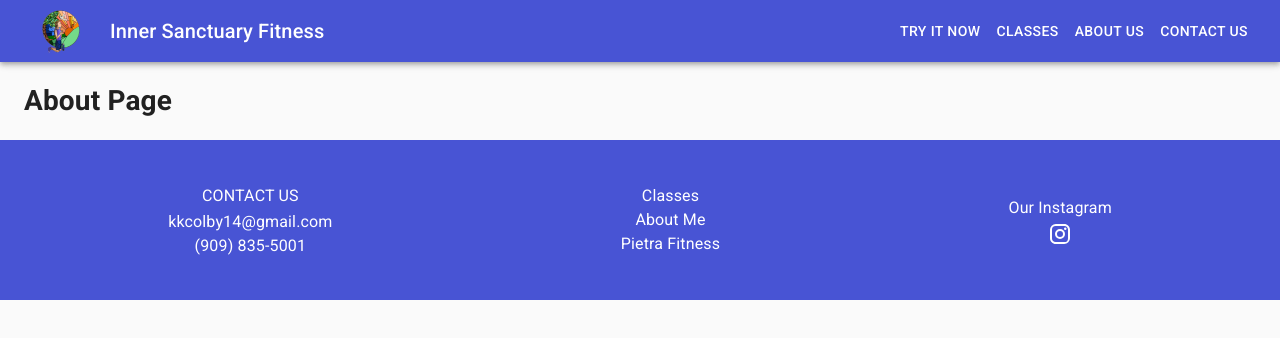
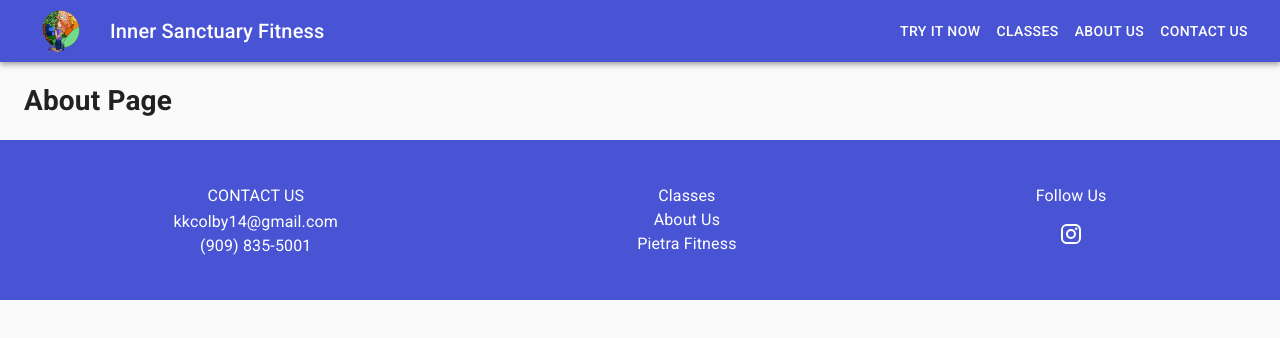
Before and after one commit to macolby14/sanctuary-fitness, a Next.js app: page /about in a window 1280 px wide. Shown: the top 338 px of the page. Built offline with nearby package versions, Linux system fonts and the light colour scheme.

Commit message:
add links to footer

```diff
--- a/components/footer.tsx
+++ b/components/footer.tsx
@@ -1,6 +1,8 @@
-import { Container, Typography } from '@material-ui/core';
+import { Container, Typography, IconButton } from '@material-ui/core';
 import { makeStyles } from '@material-ui/core/styles';
 import InstagramIcon from '@material-ui/icons/Instagram';
+
+import Link from './link';
 
 const useStyles = makeStyles((theme) => ({
   root: {
@@ -22,6 +24,9 @@ const useStyles = makeStyles((theme) => ({
     justifyContent: 'center',
     alignItems: 'center',
   },
+  iconButton: {
+    color: theme.palette.primary.contrastText,
+  },
 }));
 
 export default function Footer() {
@@ -30,18 +35,20 @@ export default function Footer() {
     <footer className={classes.root}>
       <Container className={classes.container}>
         <div className={classes.footerBox}>
-          <Typography variant="subtitle1">CONTACT US</Typography>
+          <Typography variant="subtitle1"><Link href="/contact" color="inherit">CONTACT US</Link></Typography>
           <Typography>kkcolby14@gmail.com</Typography>
           <Typography>(909) 835-5001</Typography>
         </div>
         <div className={classes.footerBox}>
-          <Typography>Classes</Typography>
-          <Typography>About Me</Typography>
-          <Typography>Pietra Fitness</Typography>
+          <Typography><Link href="/classes" color="inherit">Classes</Link></Typography>
+          <Typography><Link href="/about" color="inherit">About Us</Link></Typography>
+          <Typography>
+            <Link href="https://pietrafitness.com/" color="inherit">Pietra Fitness</Link>
+          </Typography>
         </div>
         <div className={classes.footerBox}>
-          <Typography variant="subtitle1">Our Instagram</Typography>
-          <InstagramIcon />
+          <Typography variant="subtitle1">Follow Us</Typography>
+          <IconButton className={classes.iconButton} component={Link} href="https://www.instagram.com/innersanctuaryfitness/"><InstagramIcon /></IconButton>
         </div>
       </Container>
     </footer>
```
